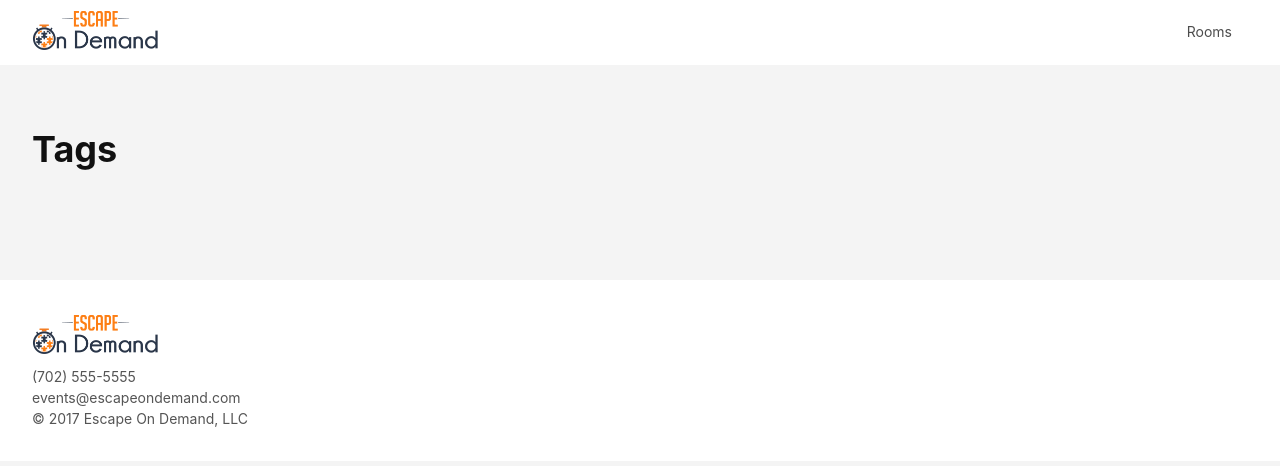
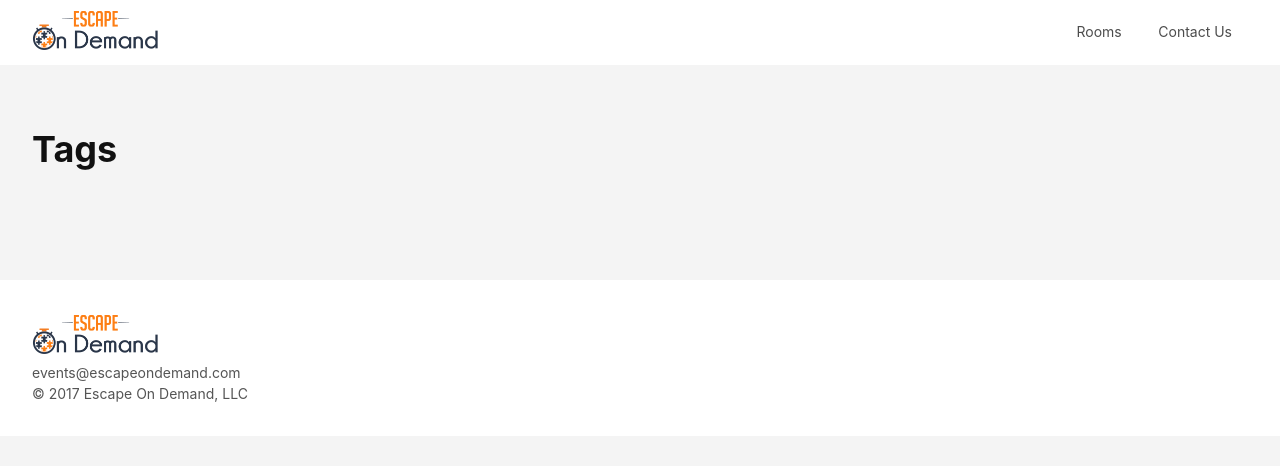
Before and after one commit to EscapeOnDemand/escapeondemand.github.io, a Jekyll site: the page built from _pages/tags.html, in a window 1280 px wide. Shown: the top 466 px of the page. Built offline with Jekyll 4.4.1, drawn with Linux system fonts in a browser that asks for light colours.

Commit message:
Add contact to navigation. comment out phone num

```diff
--- a/_includes/footer.html
+++ b/_includes/footer.html
@@ -7,7 +7,7 @@
       </a>
     </p>
 
-    <p class="mt1 mb0 mid-gray">(702) 555-5555</p>
+    <!-- <p class="mt1 mb0 mid-gray">(702) 555-5555</p> -->
     <p class="mv0">
       <a href="mailto:events@escapeondemand.com" class="link mid-gray hover-secondary">events@escapeondemand.com</a>
     </p>
--- a/_includes/header.html
+++ b/_includes/header.html
@@ -10,7 +10,7 @@
       <div class="dtc v-mid tr pv2 pl2">
         <!-- <a class="f6 fw4 hover-black no-underline black-70 dib pv2 ph3 {% if page.slug == 'team-building' %}black{% endif %}" href="{{ site.base_url }}/team-building/">Team Building</a> -->
         <a class="f6 fw4 hover-black no-underline black-70 dib pv2 ph3 {% if page.slug == 'rooms' %}black{% endif %}" href="{{ site.base_url }}/rooms/">Rooms</a>
-        <!-- <a class="f6 fw4 hover-black no-underline black-70 dib pv2 ph3 {% if page.slug == 'contact' %}black{% endif %}" href="{{ site.base_url }}/contact/">Request a Quote</a> -->
+        <a class="f6 fw4 hover-black no-underline black-70 dib pv2 ph3 {% if page.slug == 'contact' %}black{% endif %}" href="{{ site.base_url }}/contact/">Contact Us</a>
       </div>
     </nav>
   </div>
```
